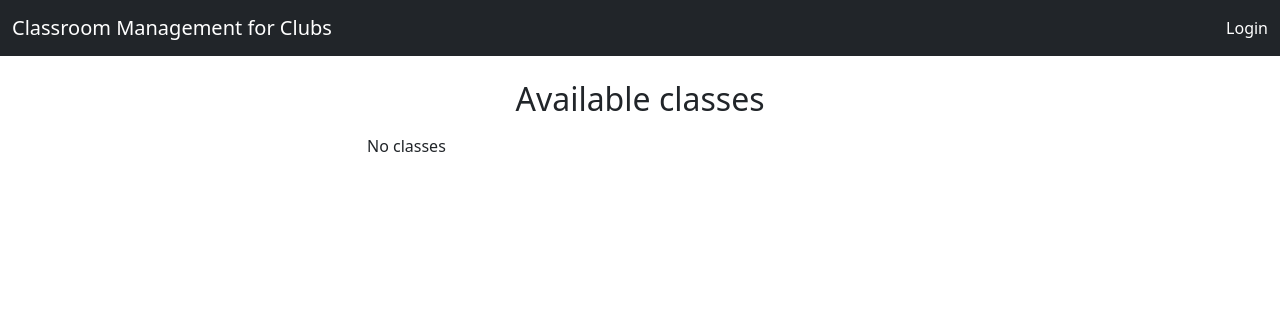
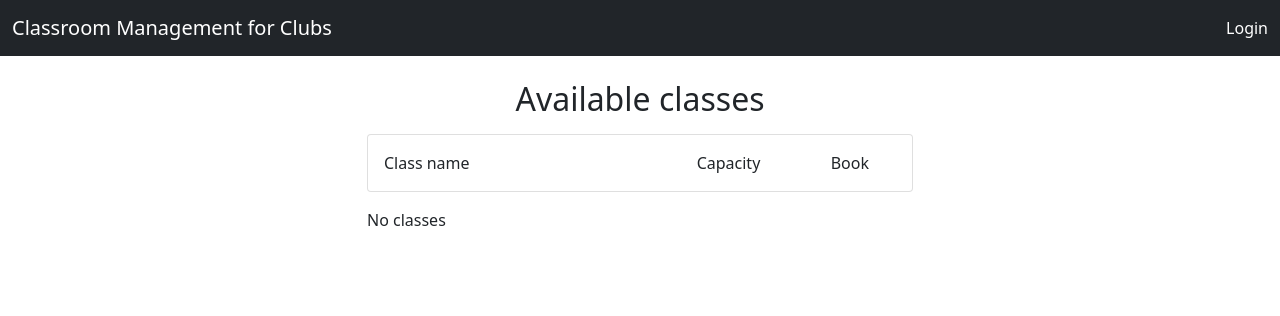
Before and after one commit to p3nal/classroom-management, a Django app: template templates/classroomgmt/index.html in a window 1280 px wide. Shown: the top 316 px of the page. Run offline with Django 3.2, Linux system fonts and the light colour scheme; the template is opened without the code that fills it, so the values that code supplies are empty.

Commit message:
classroomgmt index bootstrap

```diff
--- a/templates/classroomgmt/index.html
+++ b/templates/classroomgmt/index.html
@@ -1,17 +1,36 @@
 {% extends 'base.html' %}
 {% block content %}
 <h2 class="text-center mb-3">Available classes</h2>
+<div class="card mb-3">
+  <div class="card-body">
+    <div class="row">
+      <div class="col-sm-7">
+        Class name
+      </div>
+      <div class="col-sm-3">
+        Capacity
+      </div>
+      <div class="col-sm-2">
+        Book
+      </div>
+    </div>
+  </div>
+</div>
 {% if class_list %}
 	{% for class in class_list%}
     <div class="card mb-3">
       <div class="card-body">
-        <span class="lead">
+        <div class="row">
+        <span class="lead col-sm-7">
           {{ class.name }}
         </span>
-        <span class="lead">
+        <span class="lead col-sm-3">
           {{ class.capacity }}
         </span>
-        <a href="{% url 'classroomgmt:book' class.id %}" class="btn btn-primary btn-sm">BOOK</a>
+        <span class="col-sm-2">
+        <a href="{% url 'classroomgmt:book' class.id %}" class="btn btn-primary float-right">BOOK</a>
+        </span>
+      </div>
       </div>
     </div>
 	{% endfor%}
--- a/templates/registration/login.html
+++ b/templates/registration/login.html
@@ -27,7 +27,7 @@
         <td>{{ form.password }}</td>
       </tr>
     </table>
-    <input type="submit" value="login" />
+    <input class="btn btn-primary btn-sm" type="submit" value="LOGIN" />
     <input type="hidden" name="next" value="{{ next }}" />
   </form>
 
```
